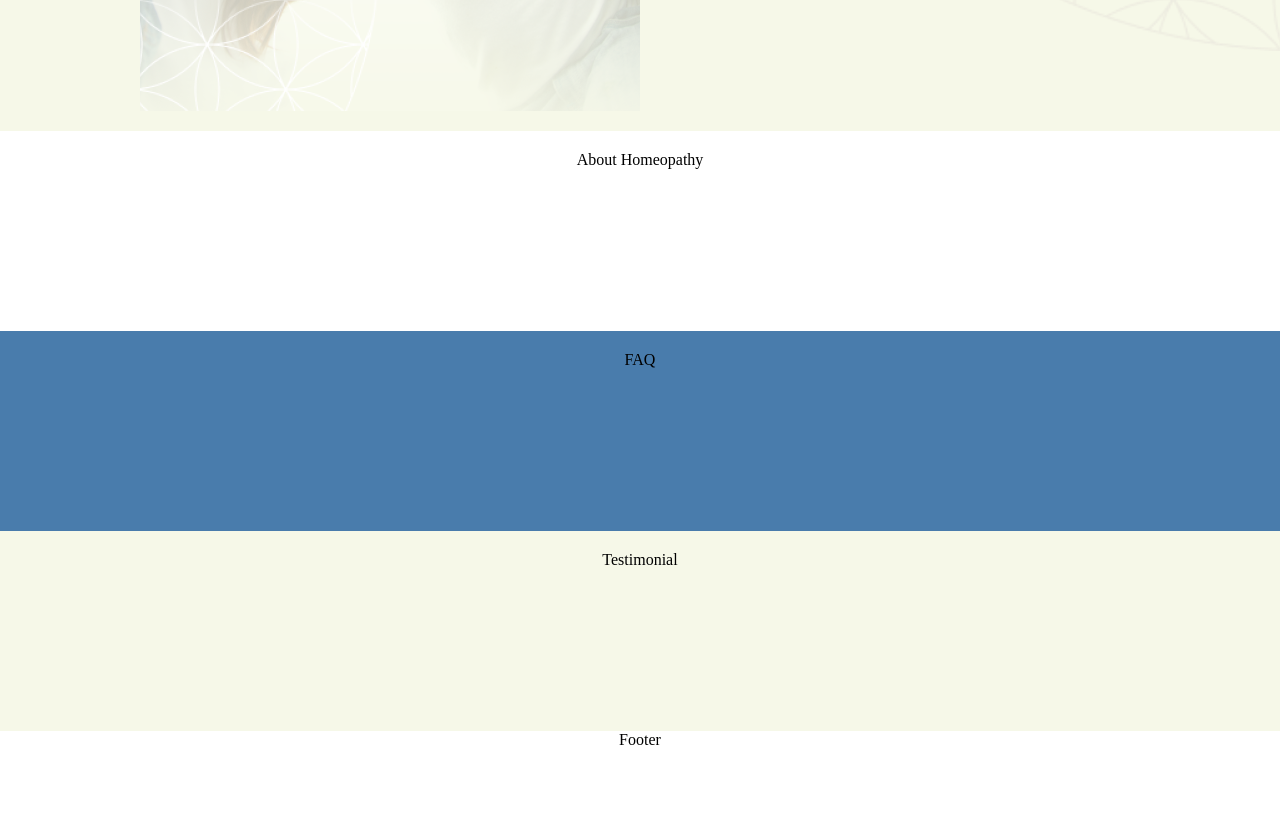
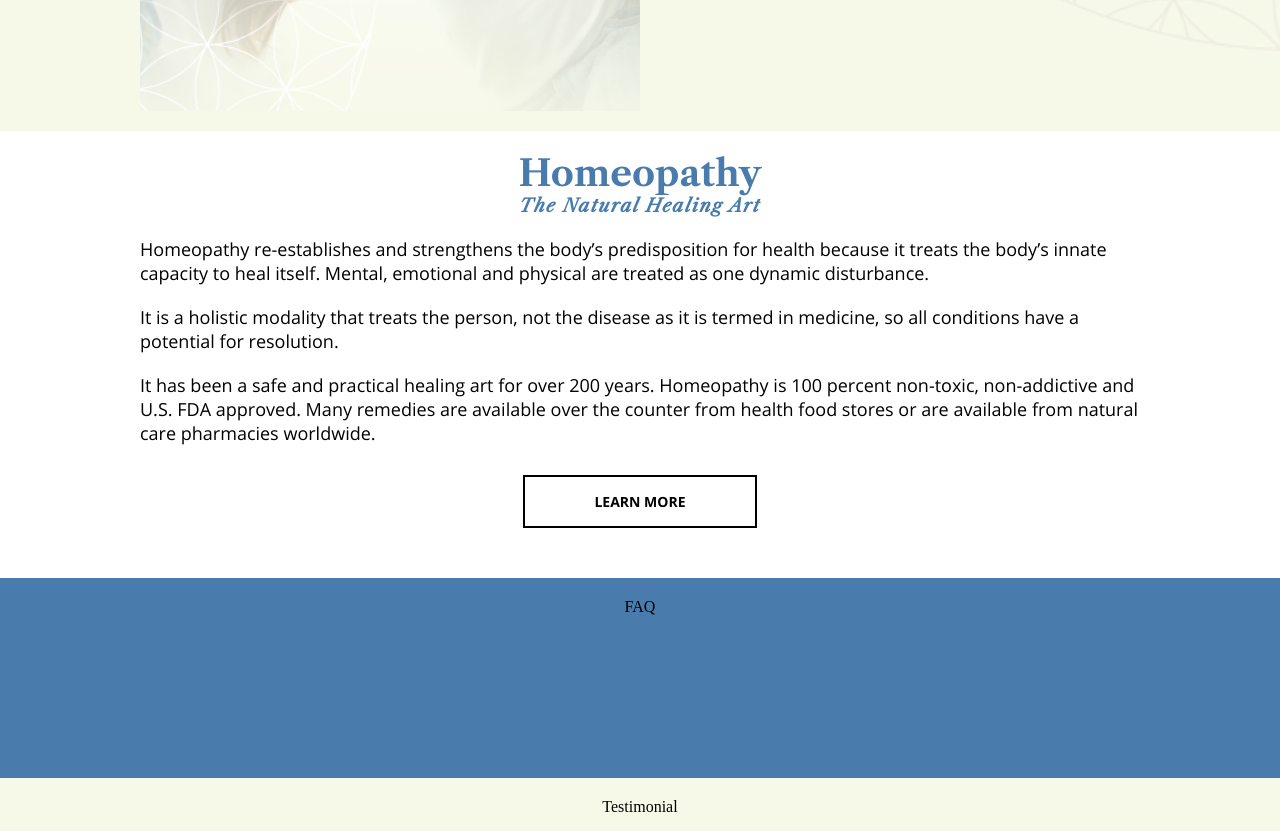
Before and after one commit to joe-gerhard/holistic-arts, a React (Create React App) app: page / in a window 1280 px wide. Shown: the part 669-1500 px from the top of the page. Before the commit the page ends 1470 px from the top, so only its background shows below. Built offline with nearby package versions, Linux system fonts and the light colour scheme.

Commit message:
Add AboutHomeopathySection styles

```diff
--- a/src/components/AboutHomeopathySection/AboutHomeopathySection.tsx
+++ b/src/components/AboutHomeopathySection/AboutHomeopathySection.tsx
@@ -1,12 +1,34 @@
 import React from "react";
-import { StyledAboutHomeopathySection } from "./styles";
-import { ContentWrapper } from "../../styles/baseStyles";
+import Styled from "./styles";
 
 const AboutHomeopathySection = () => {
   return (
-    <StyledAboutHomeopathySection>
-      <ContentWrapper>About Homeopathy</ContentWrapper>
-    </StyledAboutHomeopathySection>
+    <Styled.AboutHomeopathySection>
+      <Styled.Content>
+        <Styled.Header>Homeopathy</Styled.Header>
+        <Styled.SubHeader>The Natural Healing Art</Styled.SubHeader>
+        <Styled.Paragraph>
+          Homeopathy re-establishes and strengthens the body’s predisposition
+          for health because it treats the body’s innate capacity to heal
+          itself. Mental, emotional and physical are treated as one dynamic
+          disturbance.
+        </Styled.Paragraph>
+        <Styled.Paragraph>
+          It is a holistic modality that treats the person, not the disease as
+          it is termed in medicine, so all conditions have a potential for
+          resolution.
+        </Styled.Paragraph>
+        <Styled.Paragraph>
+          It has been a safe and practical healing art for over 200 years.
+          Homeopathy is 100 percent non-toxic, non-addictive and U.S. FDA
+          approved. Many remedies are available over the counter from health
+          food stores or are available from natural care pharmacies worldwide.
+        </Styled.Paragraph>
+        <Styled.LearnMoreButton to="/resources">
+          LEARN MORE
+        </Styled.LearnMoreButton>
+      </Styled.Content>
+    </Styled.AboutHomeopathySection>
   );
 };
 
--- a/src/components/AboutHomeopathySection/styles.ts
+++ b/src/components/AboutHomeopathySection/styles.ts
@@ -1,7 +1,78 @@
-import styled from "styled-components";
-import { Section } from "../../styles/baseStyles";
+import styled, { css } from "styled-components";
+import { Section, ContentWrapper } from "../../styles/baseStyles";
+import { PropsWithTheme } from "../../styles/theme";
+import { Link } from "react-router-dom";
 
-export const StyledAboutHomeopathySection = styled(Section)`
+const AboutHomeopathySection = styled(Section)`
   background: white;
-  height: 200px;
 `;
+
+const Content = styled(ContentWrapper)`
+  flex-direction: column;
+  align-items: center;
+  justify-content: flex-start;
+  width: 90%;
+`;
+
+const Header = styled.h1(
+  ({ theme }: PropsWithTheme) => css`
+    font-family: "Libre Caslon Text";
+    color: ${theme.highlight};
+    font-size: 36px;
+    font-weight: bold;
+  `
+);
+
+const SubHeader = styled.h2(
+  ({ theme }: PropsWithTheme) => css`
+    font-family: "Libre Caslon Text";
+    color: ${theme.highlight};
+    font-size: 18px;
+    font-style: italic;
+    letter-spacing: 0.08em;
+  `
+);
+
+const Paragraph = styled.p(
+  ({ theme }: PropsWithTheme) => css`
+    margin-top: 20px;
+    font-family: "Open Sans";
+    color: ${theme.dark};
+    font-size: 18px;
+  `
+);
+
+const LearnMoreButton = styled(Link)(
+  ({ theme }: PropsWithTheme) => css`
+    display: flex;
+    justify-content: center;
+    align-items: center;
+
+    width: 234px;
+    height: 53px;
+
+    background: ${theme.light};
+    border: 2px solid ${theme.dark};
+
+    margin: 30px 0;
+
+    color: ${theme.dark};
+    font-family: "Open Sans";
+    font-weight: bold;
+    font-size: 14px;
+    text-decoration: none;
+
+    &:hover {
+      cursor: pointer;
+    }
+  `
+);
+
+export default {
+  AboutHomeopathySection,
+  Content,
+  Header,
+  SubHeader,
+  Paragraph,
+  LearnMoreButton,
+};
--- a/src/styles/baseStyles.ts
+++ b/src/styles/baseStyles.ts
@@ -5,8 +5,7 @@ export const ContentWrapper = styled.div`
   justify-content: center;
   flex-wrap: wrap;
   width: 95%;
-  max-width: 1002px;
-  justify-content: center;
+  max-width: 1000px;
 `;
 
 export const Section = styled.section`
```
